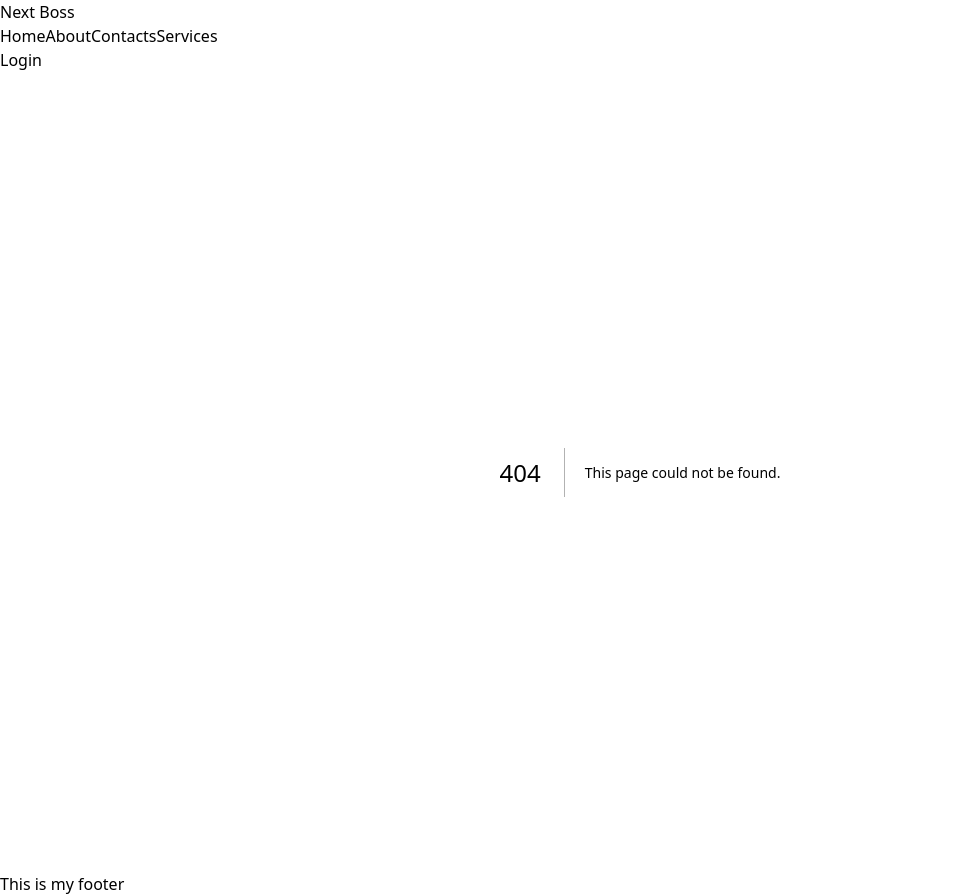
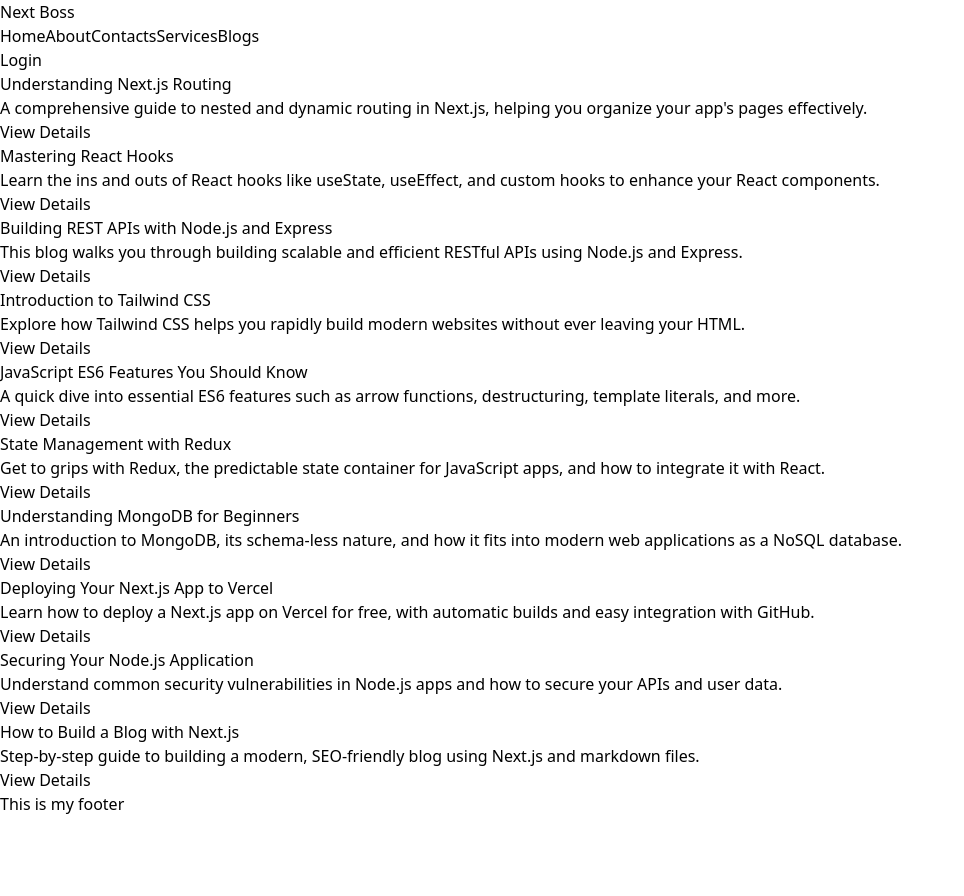
Before and after one commit to masud467/next-boss, a Next.js app: page /blogs in a window 1280 px wide. Before the commit this address had no page. Shown: the whole page, without its empty margins (0-964 px from the left). After the commit the page ends 816 px from the top, so only its background shows below. Built offline with nearby package versions, Linux system fonts and the light colour scheme.

Commit message:
added the view details(dynamic route) page.

```diff
--- /dev/null
+++ b/src/app/blogs/page.jsx
@@ -0,0 +1,83 @@
+import Link from "next/link";
+import React from "react";
+
+const Page = () => {
+  return (
+    <div className="p-24">
+      {blogs.map((blog) => (
+        <div key={blog.id} className="border-2 p-10">
+          <h3 className="text-xl font-medium">{blog.title}</h3>
+          <h6>{blog.description}</h6>
+          <button className="bg-red-500 p-2 rounded-md">
+            <Link href={`/blogs/${blog.id}`}> View Details</Link>
+          </button>
+        </div>
+      ))}
+    </div>
+  );
+};
+
+const blogs = [
+  {
+    id: 1,
+    title: "Understanding Next.js Routing",
+    description:
+      "A comprehensive guide to nested and dynamic routing in Next.js, helping you organize your app's pages effectively.",
+  },
+  {
+    id: 2,
+    title: "Mastering React Hooks",
+    description:
+      "Learn the ins and outs of React hooks like useState, useEffect, and custom hooks to enhance your React components.",
+  },
+  {
+    id: 3,
+    title: "Building REST APIs with Node.js and Express",
+    description:
+      "This blog walks you through building scalable and efficient RESTful APIs using Node.js and Express.",
+  },
+  {
+    id: 4,
+    title: "Introduction to Tailwind CSS",
+    description:
+      "Explore how Tailwind CSS helps you rapidly build modern websites without ever leaving your HTML.",
+  },
+  {
+    id: 5,
+    title: "JavaScript ES6 Features You Should Know",
+    description:
+      "A quick dive into essential ES6 features such as arrow functions, destructuring, template literals, and more.",
+  },
+  {
+    id: 6,
+    title: "State Management with Redux",
+    description:
+      "Get to grips with Redux, the predictable state container for JavaScript apps, and how to integrate it with React.",
+  },
+  {
+    id: 7,
+    title: "Understanding MongoDB for Beginners",
+    description:
+      "An introduction to MongoDB, its schema-less nature, and how it fits into modern web applications as a NoSQL database.",
+  },
+  {
+    id: 8,
+    title: "Deploying Your Next.js App to Vercel",
+    description:
+      "Learn how to deploy a Next.js app on Vercel for free, with automatic builds and easy integration with GitHub.",
+  },
+  {
+    id: 9,
+    title: "Securing Your Node.js Application",
+    description:
+      "Understand common security vulnerabilities in Node.js apps and how to secure your APIs and user data.",
+  },
+  {
+    id: 10,
+    title: "How to Build a Blog with Next.js",
+    description:
+      "Step-by-step guide to building a modern, SEO-friendly blog using Next.js and markdown files.",
+  },
+];
+
+export default Page;
--- a/src/components/NavBar.jsx
+++ b/src/components/NavBar.jsx
@@ -22,6 +22,10 @@
     {
       title: "Services",
       path: "/services",
+    },
+    {
+      title: "Blogs",
+      path: "/blogs",
     },
   ];
   const handler = () => {
```
Also changed, not shown: src/app/blogs/[id]/page.jsx (added, +78 -0 lines).
